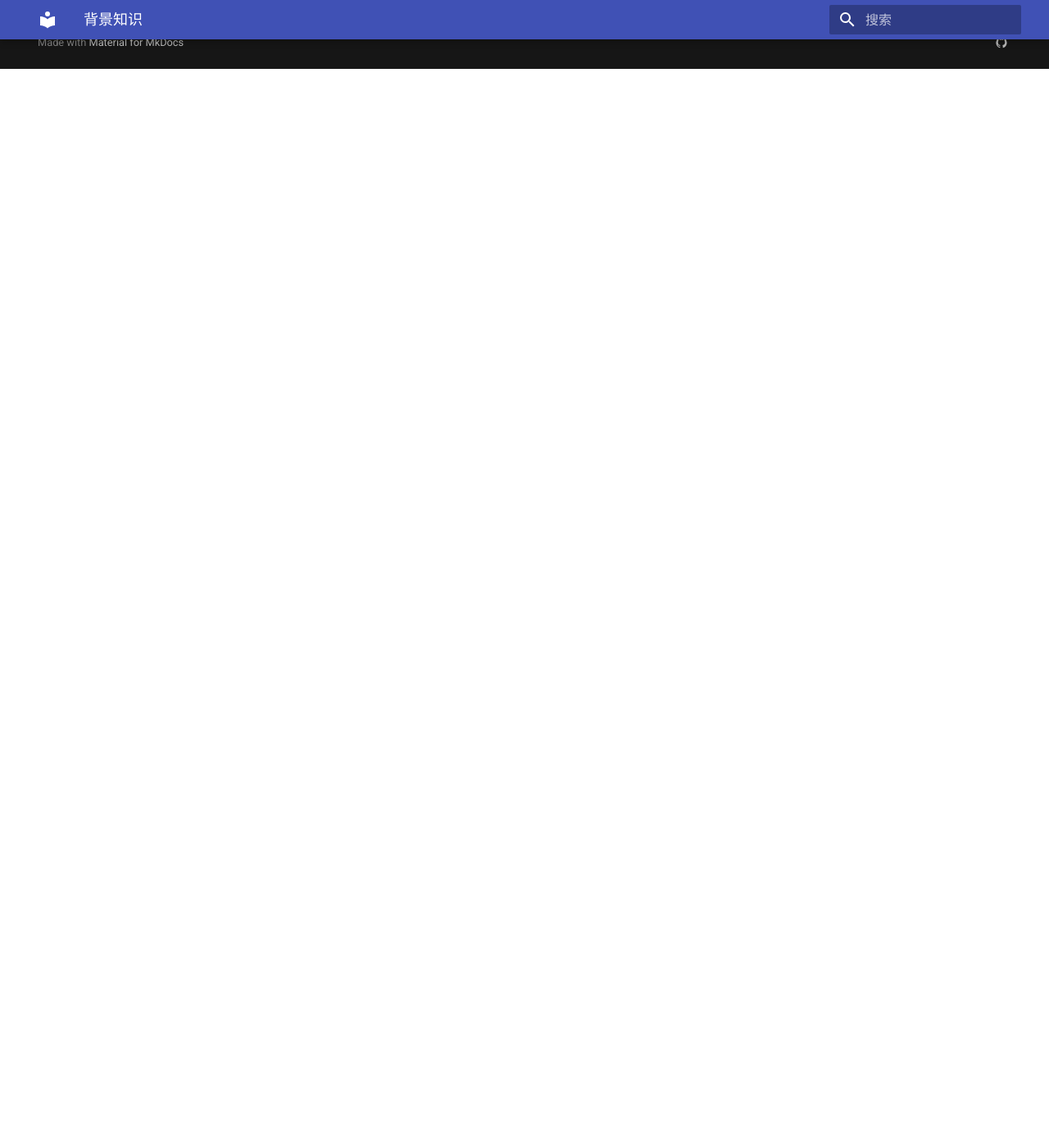
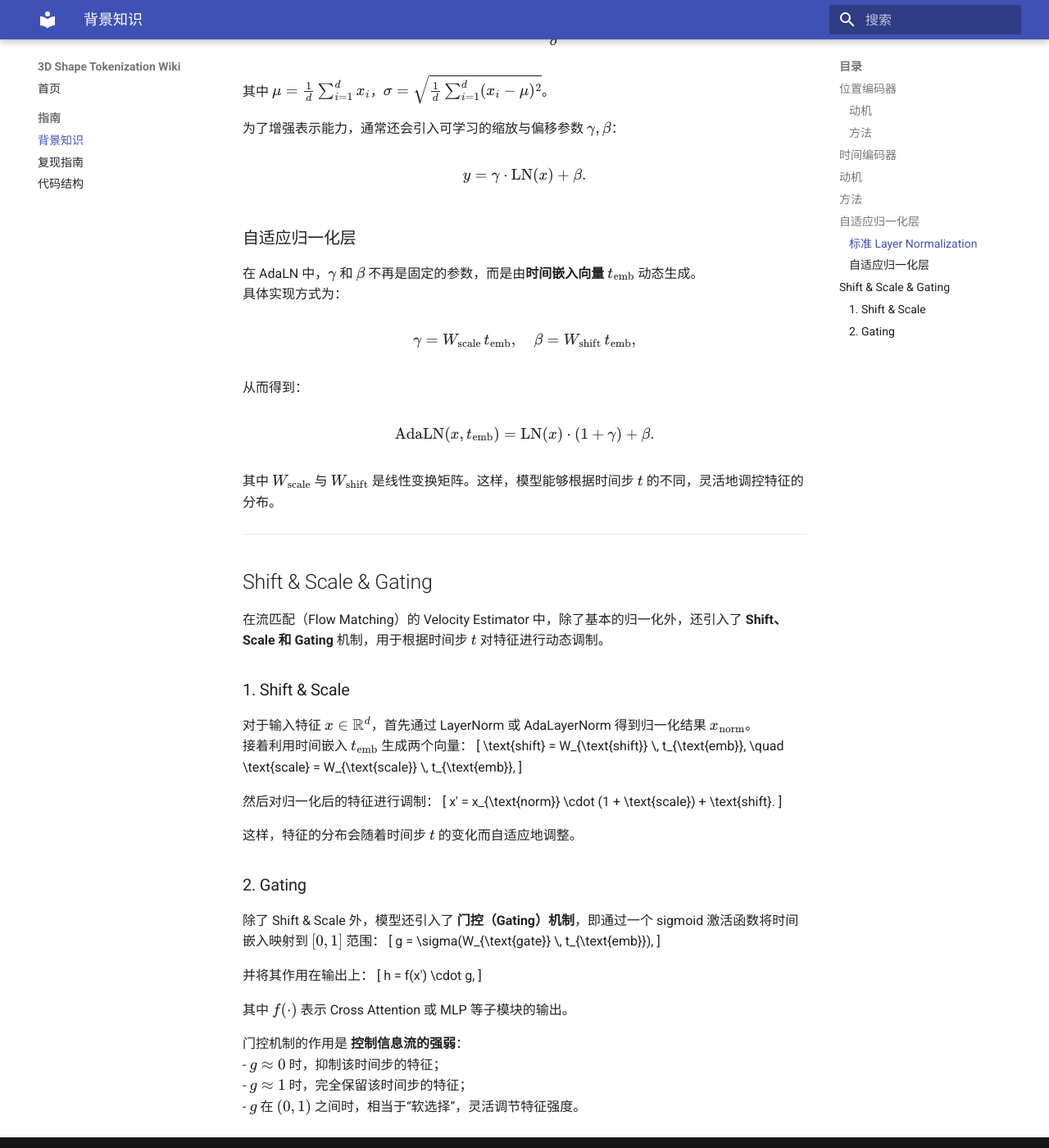
Before and after one commit to Sy-SU/3D-Shape-Tokenization, an MkDocs documentation site: the page built from docs/bg.md, in a window 1280 px wide and 1400 px high, scrolled down 1316 px. Shown: the whole window at 82% size. Built offline with MkDocs 1.6.1 and Material for MkDocs 9.7.7, drawn with Linux system fonts in a browser that asks for light colours; some of the changed text lies outside the part shown.

Commit message:
完善bg.md

```diff
--- a/docs/bg.md
+++ b/docs/bg.md
@@ -2,14 +2,117 @@
 
 ## 位置编码器
 
+### 动机
 
+由于 MLP 与线性层对高频细节的感知能力低，我们需要一种方法提取位置信息，使得模型可以充分感知各种频段的信息。
+
+### 方法
+
+对于给定的位置 $x$ 以及频率的数量 $L$, 我们可以将 $x$ 映射到一个高维空间:
+
+\[
+\gamma(x) = (x, \sin(2^0\pi x), \cos(2^0\pi x), \ldots, \sin(2^{L-1}\pi x), \cos(2^{L-1}\pi x))
+\]
+
+> TODO: 合理性或许与傅里叶变换有关，待证明
+
+---
 
 ## 时间编码器
 
-## 自注意力模块
+## 动机
 
-## 交叉注意力模块
+类似地，我们需要一种方法提取时间信息，使得模型可以充分感知时间信息。
+
+## 方法
+
+对于给定的时间 $t$ 以及频率的数量 $L$, 我们可以将 $t$ 映射到一个高维空间:
+
+\[
+\gamma(t) = (\sin(2^0\pi t), \cos(2^0\pi t), \ldots, \sin(2^{L-1}\pi t), \cos(2^{L-1}\pi t))
+\]
+
+> 在实现过程中，时间编码器与 `Linear+SiLU+Linear` 的结构共同封装在 `TimeEncoder` 内。
+
+---
 
 ## 自适应归一化层
 
+在流匹配中，输入不仅包含点的坐标特征 $x$，还依赖额外的条件变量，例如时间步 $t$。不同时间步下，数据的分布差异较大，若仅使用固定参数的标准 Layer Normalization，模型难以兼顾所有时间分布。因此，需要设计一种能够根据时间步动态调制特征分布的归一化方式。
+
+### 标准 Layer Normalization
+
+给定输入 $x \in \mathbb{R}^d$，标准 LayerNorm 计算过程为：
+
+\[
+\text{LN}(x) = \frac{x - \mu}{\sigma},
+\]
+
+其中 $\mu = \frac{1}{d} \sum_{i=1}^{d} x_i$，$\sigma = \sqrt{\frac{1}{d} \sum_{i=1}^{d} (x_i - \mu)^2}$。
+
+为了增强表示能力，通常还会引入可学习的缩放与偏移参数 $\gamma, \beta$：
+
+\[
+y = \gamma \cdot \text{LN}(x) + \beta.
+\]
+
+
+### 自适应归一化层
+
+在 AdaLN 中，$\gamma$ 和 $\beta$ 不再是固定的参数，而是由**时间嵌入向量** $t_{\text{emb}}$ 动态生成。
+具体实现方式为：
+
+\[
+\gamma = W_{\text{scale}} \, t_{\text{emb}}, \quad \beta = W_{\text{shift}} \, t_{\text{emb}},
+\]
+
+从而得到：
+
+\[
+\text{AdaLN}(x, t_{\text{emb}}) = \text{LN}(x) \cdot (1 + \gamma) + \beta.
+\]
+
+其中 $W_{\text{scale}}$ 与 $W_{\text{shift}}$ 是线性变换矩阵。这样，模型能够根据时间步 $t$ 的不同，灵活地调控特征的分布。
+
+---
+
 ## Shift & Scale & Gating
+
+在流匹配（Flow Matching）的 Velocity Estimator 中，除了基本的归一化外，还引入了 **Shift、Scale 和 Gating** 机制，用于根据时间步 $t$ 对特征进行动态调制。
+
+### 1. Shift & Scale
+
+对于输入特征 $x \in \mathbb{R}^d$，首先通过 LayerNorm 或 AdaLayerNorm 得到归一化结果 $x_{\text{norm}}$。
+接着利用时间嵌入 $t_{\text{emb}}$ 生成两个向量：
+\[
+\text{shift} = W_{\text{shift}} \, t_{\text{emb}},
+\quad
+\text{scale} = W_{\text{scale}} \, t_{\text{emb}},
+\]
+
+然后对归一化后的特征进行调制：
+\[
+x' = x_{\text{norm}} \cdot (1 + \text{scale}) + \text{shift}.
+\]
+
+这样，特征的分布会随着时间步 $t$ 的变化而自适应地调整。
+
+
+### 2. Gating
+
+除了 Shift & Scale 外，模型还引入了 **门控（Gating）机制**，即通过一个 sigmoid 激活函数将时间嵌入映射到 $[0,1]$ 范围：
+\[
+g = \sigma(W_{\text{gate}} \, t_{\text{emb}}),
+\]
+
+并将其作用在输出上：
+\[
+h = f(x') \cdot g,
+\]
+
+其中 $f(\cdot)$ 表示 Cross Attention 或 MLP 等子模块的输出。
+
+门控机制的作用是 **控制信息流的强弱**：
+- $g \approx 0$ 时，抑制该时间步的特征；
+- $g \approx 1$ 时，完全保留该时间步的特征；
+- $g$ 在 $(0,1)$ 之间时，相当于“软选择”，灵活调节特征强度。
```
Also changed, not shown: docs/code.md (+47 -1 lines), docs/index.md (+3 -11 lines).
